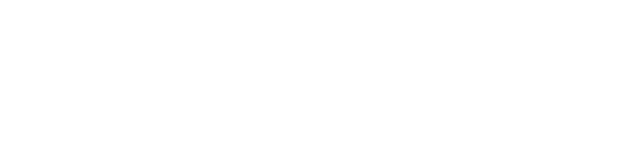
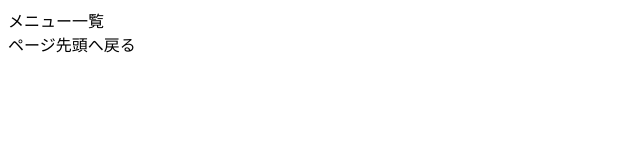
Before and after one commit to yuko0514/sample2, a plain HTML site: page index.html in a window 1280 px wide. Shown: the whole page, without its empty margins (0-640 px from the left). Drawn offline with Linux system fonts and the light colour scheme.

Commit message:
Update index.html

```diff
--- a/index.html
+++ b/index.html
@@ -5,7 +5,12 @@
     <div class="header">
 
     </div>
-  <div class="main"></div>
-  <div class="footer"></div>
+  <div class="main">
+   メニュー一覧
+
+  </div>
+  <div class="footer">
+   ページ先頭へ戻る
+  </div>
 
 </html>
```
